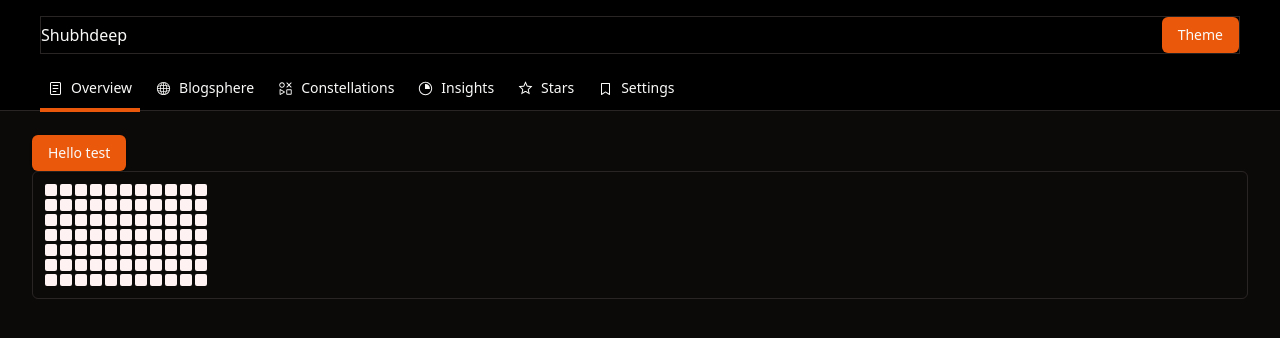
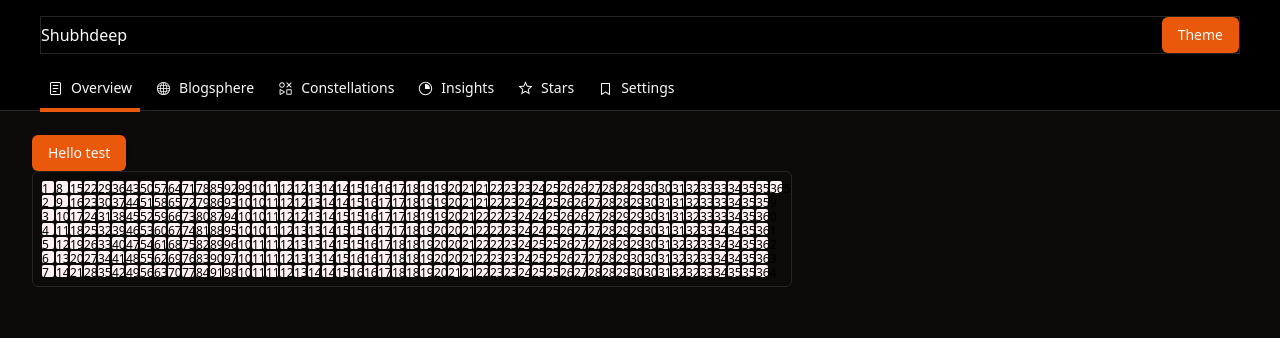
Before and after one commit to Shubhdeeps/Caffeinated-Creations, a React (Vite) app in the folder client/: page / in a window 1280 px wide. Shown: the top 338 px of the page. Built offline with nearby package versions, Linux system fonts and the light colour scheme.

Commit message:
daily indicator grid added

```diff
--- a/client/src/features/ContributionHistory/components/CommitBox.tsx
+++ b/client/src/features/ContributionHistory/components/CommitBox.tsx
@@ -4,9 +4,5 @@ type IProps = {
   children: React.ReactNode;
 };
 export default function CommitBox({ children }: IProps) {
-  return (
-    <div className="min-w-[260px] border rounded-md p-3 light:bg-primary-foreground">
-      {children}
-    </div>
-  );
+  return <div className="w-fit">{children}</div>;
 }
--- a/client/src/features/ContributionHistory/components/ContributionCell.tsx
+++ b/client/src/features/ContributionHistory/components/ContributionCell.tsx
@@ -4,5 +4,11 @@ export default function ContributionCell({
   dayNumber,
   commitCount,
 }: SingleCell) {
-  return <div className="w-3 h-3 rounded-[2px] bg-red-50"></div>;
+  return (
+    <div className="p-[1px] w-fit h-fit">
+      <div className="w-3 h-3 rounded-[2px] bg-red-50 text-black text-xs">
+        {dayNumber}
+      </div>
+    </div>
+  );
 }
--- a/client/src/features/ContributionHistory/index.tsx
+++ b/client/src/features/ContributionHistory/index.tsx
@@ -2,23 +2,20 @@ import CommitBox from "./components/CommitBox";
 import ContributionCell from "./components/ContributionCell";
 
 export default function ContributionHistory() {
+  const arr: number[] = Array.from(Array(365).keys());
+
   return (
-    <div>
-      <CommitBox>
-        <div className="flex flex-row gap-[3px]">
-          <GridColumn />
-          <GridColumn />
-          <GridColumn />
-          <GridColumn />
-          <GridColumn />
-          <GridColumn />
-          <GridColumn />
-          <GridColumn />
-          <GridColumn />
-          <GridColumn />
-          <GridColumn />
-        </div>
-      </CommitBox>
+    <div className="max-w-fit overflow-x-auto border p-2 rounded-md light:bg-primary-foreground">
+      <div className="flex flex-col flex-wrap h-[98px] w-[742px]">
+        {arr.map((n) => {
+          return (
+            <ContributionCell
+              commitCount={Math.floor(Math.random() * 10)}
+              dayNumber={n + 1}
+            />
+          );
+        })}
+      </div>
     </div>
   );
 }
```
